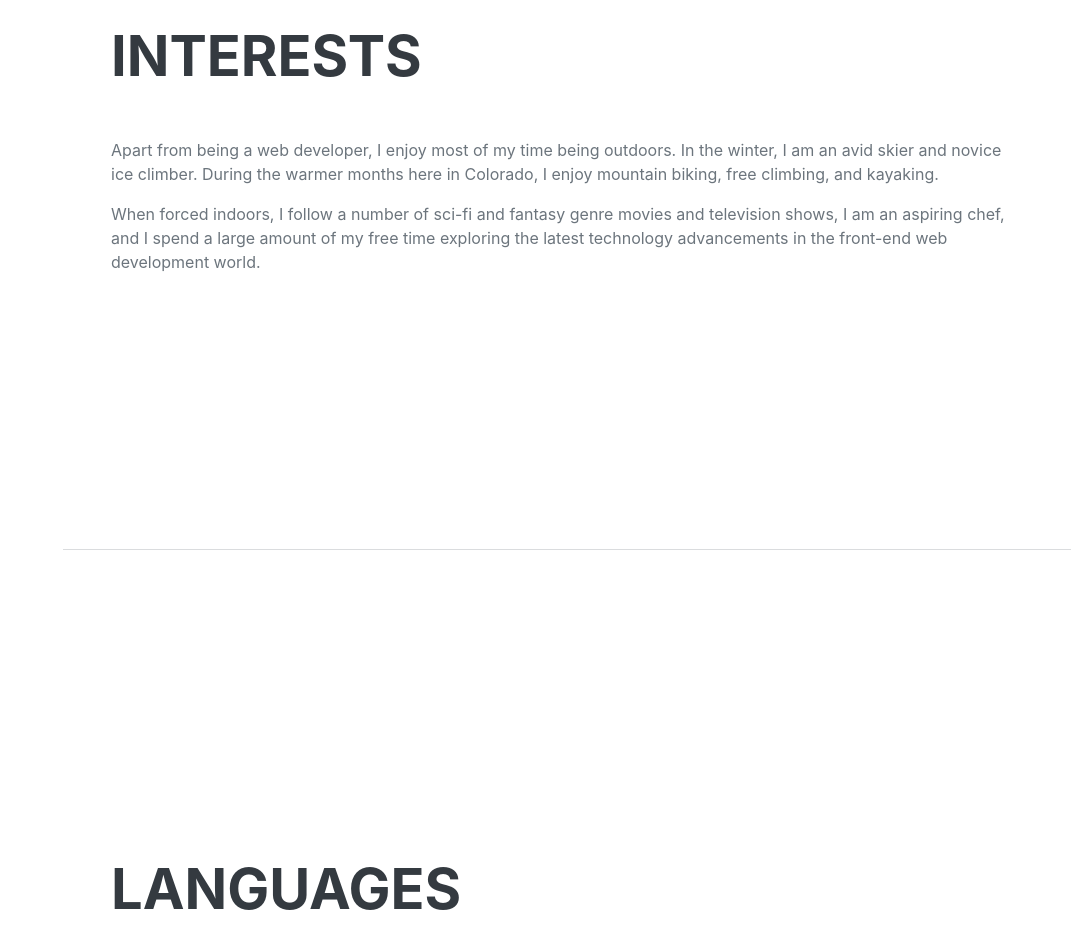
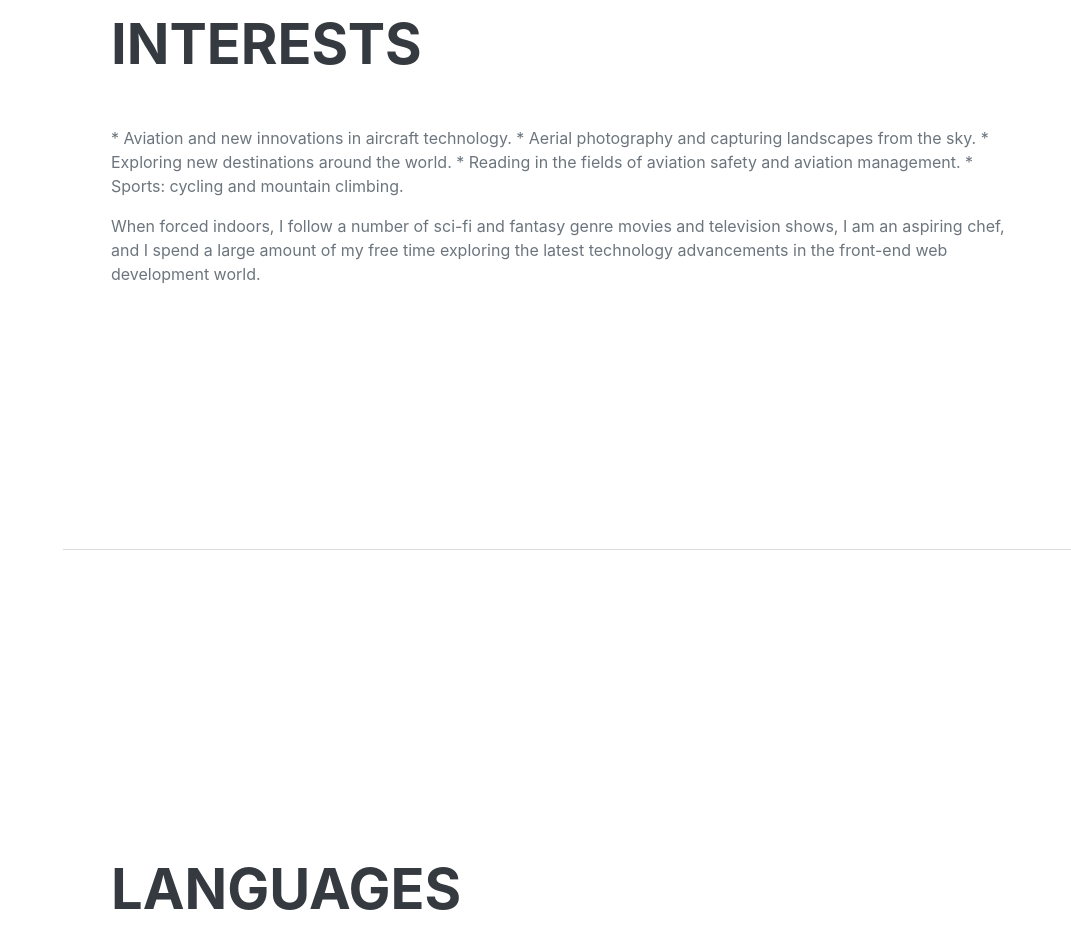
Before and after one commit to Ibrahim-Ali1/airline-cv, a plain HTML site: page index.html in a window 1280 px wide. Shown: the part 4100-5026 px from the top of the page, without its empty margins (209-1280 px from the left). Drawn offline with nearby package versions, Linux system fonts and the light colour scheme; a web font is replaced by a local one.

Commit message:
Update index.html

```diff
--- a/index.html
+++ b/index.html
@@ -185,7 +185,15 @@
             <section class="resume-section" id="interests">
                 <div class="resume-section-content">
                     <h2 class="mb-5">Interests</h2>
-                    <p>Apart from being a web developer, I enjoy most of my time being outdoors. In the winter, I am an avid skier and novice ice climber. During the warmer months here in Colorado, I enjoy mountain biking, free climbing, and kayaking.</p>
+                    <p>* Aviation and new innovations in aircraft technology.
+
+* Aerial photography and capturing landscapes from the sky.
+
+* Exploring new destinations around the world.
+
+* Reading in the fields of aviation safety and aviation management.
+
+* Sports: cycling and mountain climbing.</p>
                     <p class="mb-0">When forced indoors, I follow a number of sci-fi and fantasy genre movies and television shows, I am an aspiring chef, and I spend a large amount of my free time exploring the latest technology advancements in the front-end web development world.</p>
                 </div>
             </section>
```
